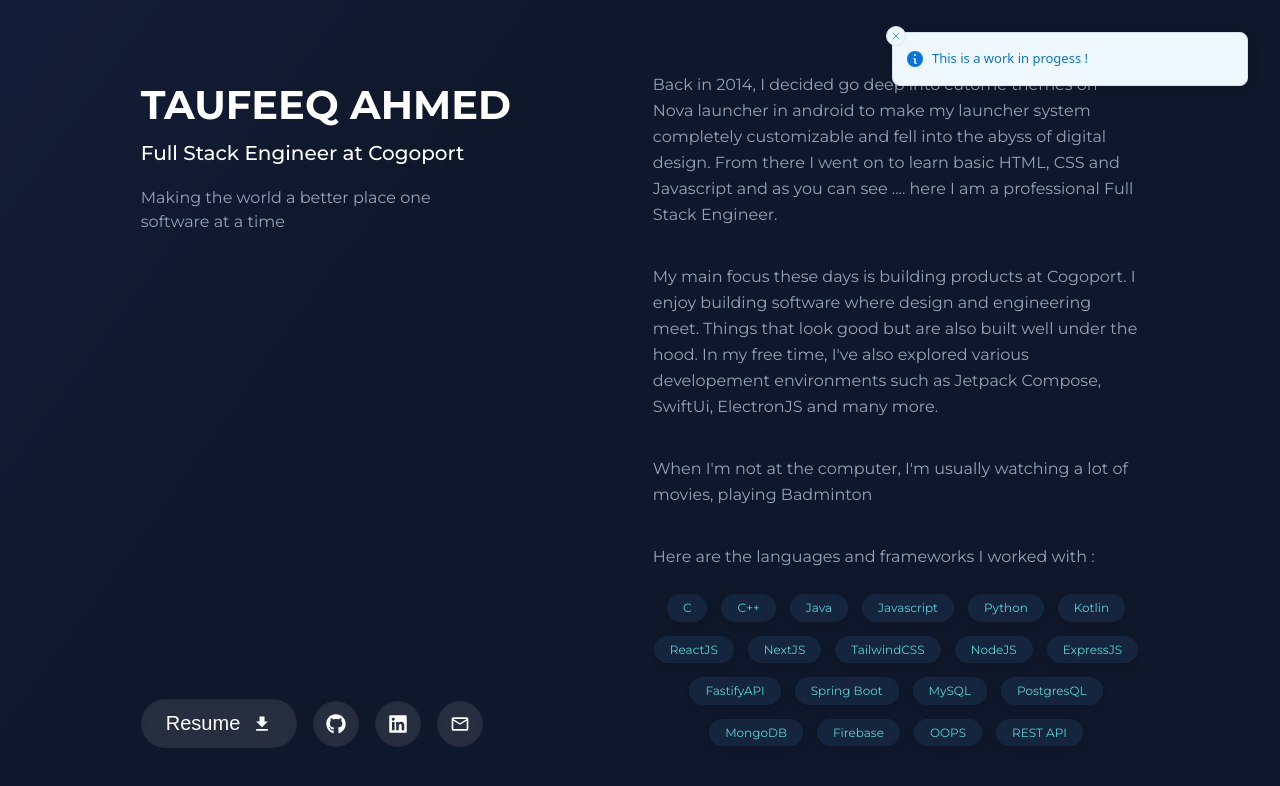
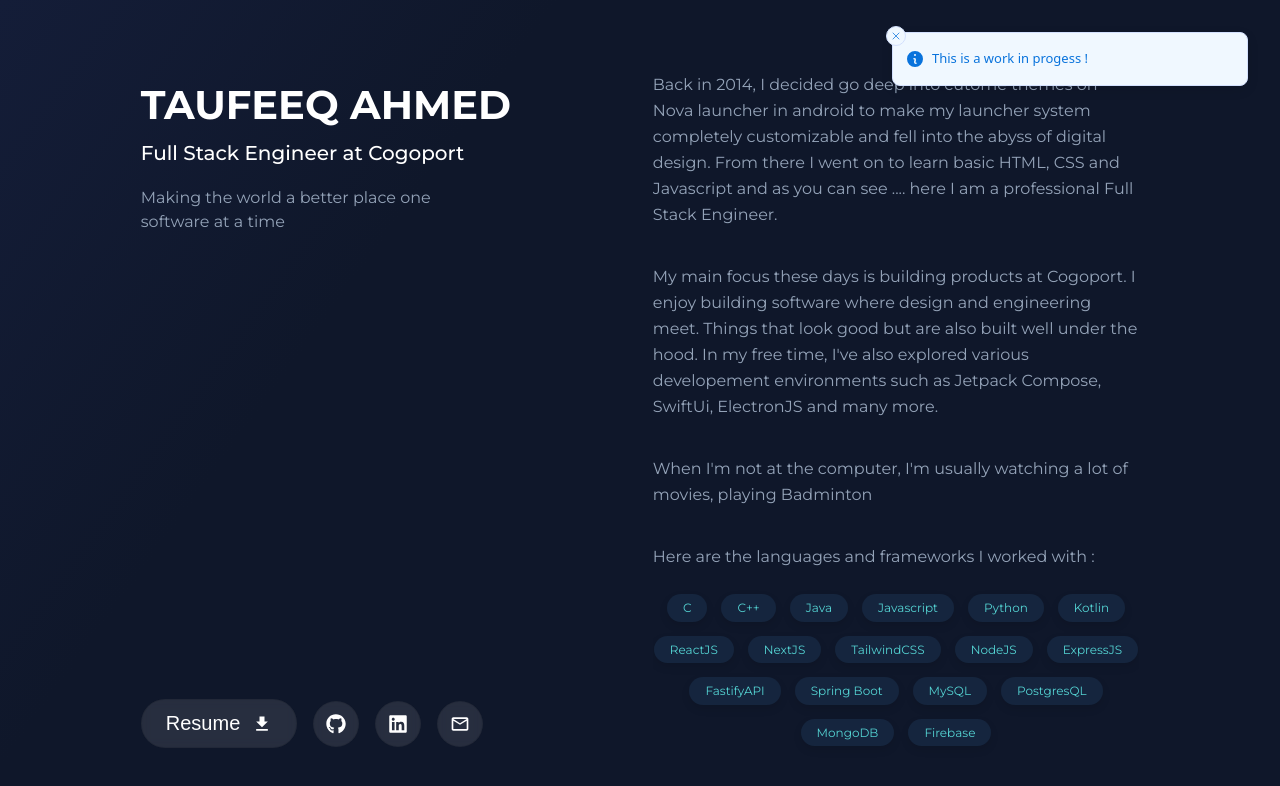
Before and after one commit to taufeeq-ahmed/maestro, a Next.js app: page / in a window 1280 px wide. Shown: the top 786 px of the page. Built offline with nearby package versions, Linux system fonts and the light colour scheme.

Commit message:
constants updated

```diff
--- a/app/constants/constants.js
+++ b/app/constants/constants.js
@@ -7,7 +7,6 @@
     'ReactJS', 'NextJS', 'TailwindCSS',
     'NodeJS', 'ExpressJS', 'FastifyAPI', 'Spring Boot',
     'MySQL', 'PostgresQL', 'MongoDB', 'Firebase',
-    'OOPS', 'REST API',
 ];
 
 const EXPERIENCE = [{
```
